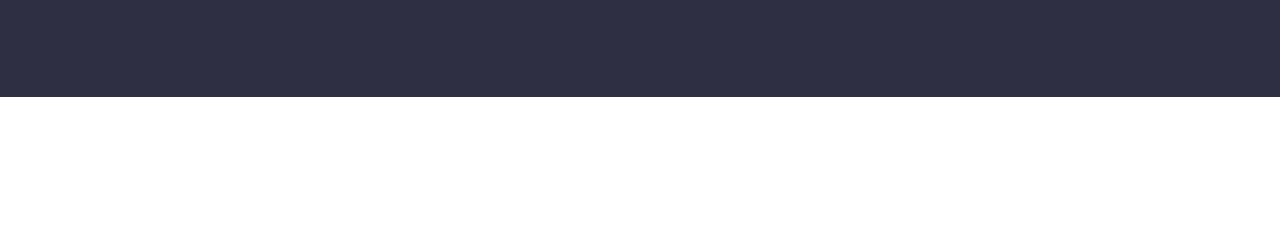
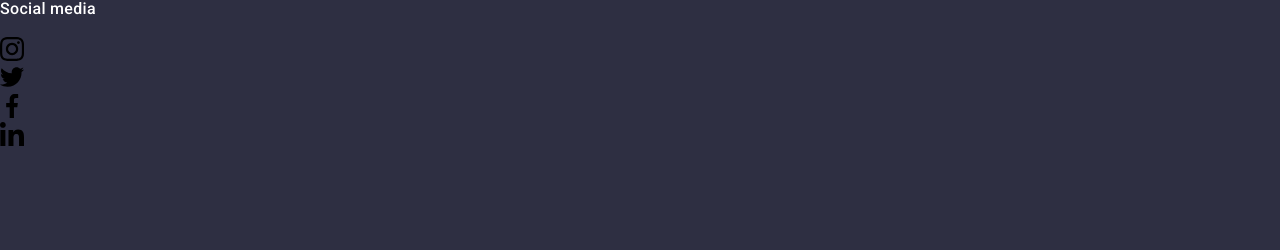
Before and after one commit to Jul88T/goit-markup-hw-04, a plain HTML site: page index.html in a window 1280 px wide. Shown: the part 3387-3637 px from the top of the page. Before the commit the page ends 3484 px from the top, so only its background shows below. Drawn offline with nearby package versions, Linux system fonts and the light colour scheme.

Commit message:
Update styles.css

```diff
--- a/css/styles.css
+++ b/css/styles.css
@@ -419,41 +419,6 @@ li:hover .overlay-text {
 
 /* footer */
 
-.page-footer {
-  display: flex;
-  align-items: baseline;
-}
-
-.media-icon {
-  fill: #f4f4fd;
-}
-
-.social-icon-link:hover,
-.social-icon-link:focus {
-  background-color: #31d0aa;
-}
-
-.social-icon-link {
-  width: 100%;
-  height: 100%;
-  background-color: #4d5ae5;
-  border-radius: 50%;
-
-  align-items: center;
-  justify-content: center;
-}
-
-.social-icon {
-  width: 40px;
-  height: 40px;
-  transition: background-color 250ms cubic-bezier(0.4, 0, 0.2, 1);
-}
-
-.social-media-list {
-  display: flex;
-  gap: 16px;
-}
-
 .social-media {
   font-weight: 500;
   font-size: 16px;
@@ -461,9 +426,6 @@ li:hover .overlay-text {
   letter-spacing: 0.02em;
   color: #ffffff;
   margin-bottom: 16px;
-}
-
-.container {
 }
 
 .page-footer {
```
